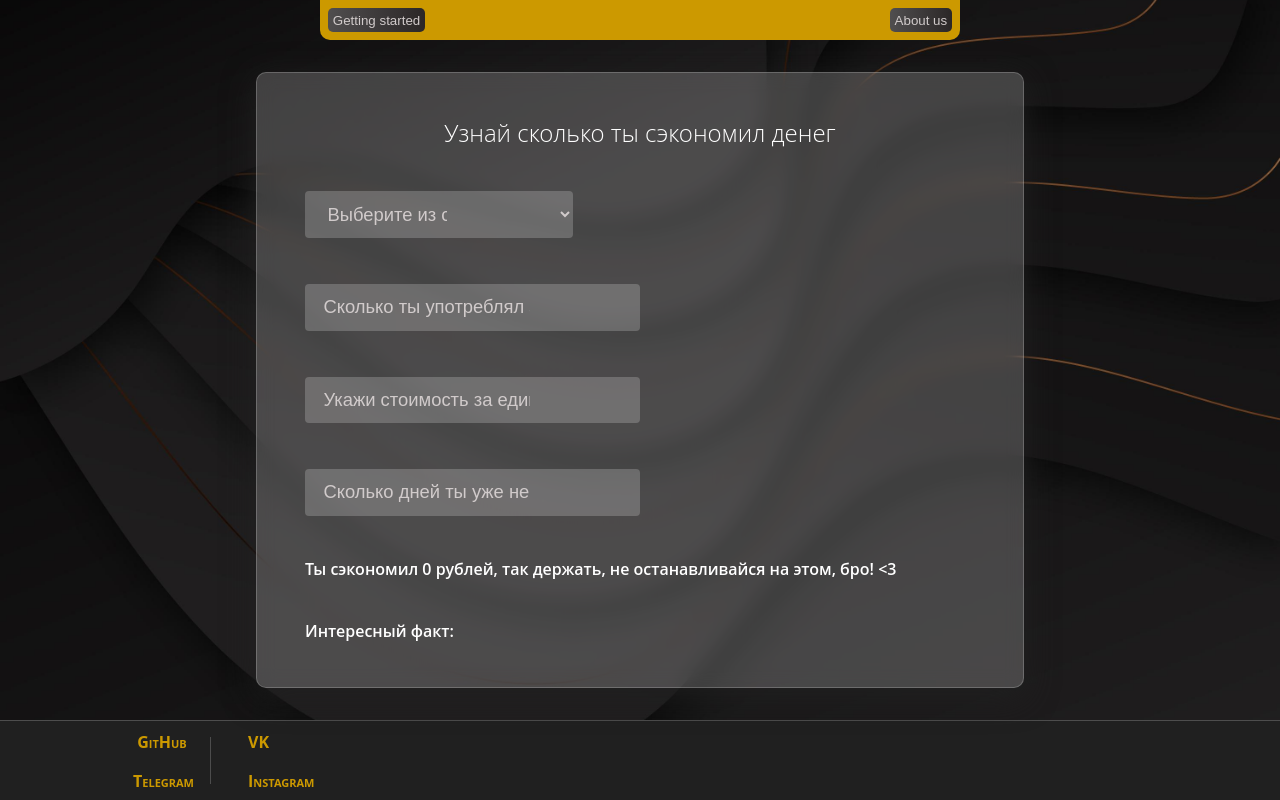
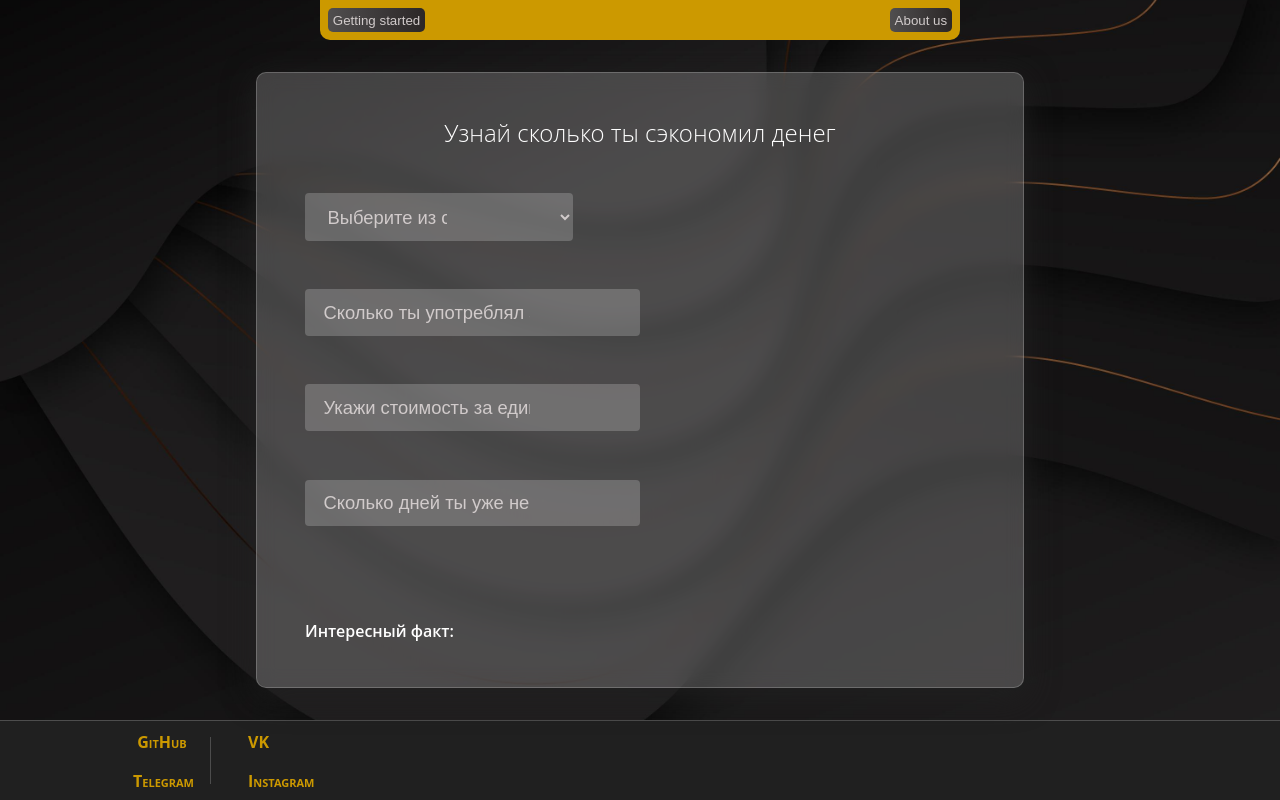
Before and after one commit to cmanez/how-long-dont-smoke, a Vue app: page / in a window 1280 px wide. Built offline with nearby package versions, Linux system fonts and the light colour scheme; some icons are missing.

Commit message:
add MyHome store

```diff
--- a/src/components/UI/MyInput.vue
+++ b/src/components/UI/MyInput.vue
@@ -1,19 +1,21 @@
 <template>
-    <input :value="modelValue" @input="$emit('update:modelValue', $event.target.value)">
+    <input  :value="modelValue" @input="$emit('update:modelValue', $event.target.value)">
 </template>
 
-<script setup>
-  const props = defineProps({
-        modelValue: {
-            type: String,
-        }
-    })
-</script>
 <script>
 export default {
     name: 'MyInput'
 }
 </script>
+
+<script setup>
+  const props = defineProps({
+        modelValue: {
+            type: [String]
+        }
+    })
+</script>
+
 
 <style lang="scss" scoped>
  input{
--- /dev/null
+++ b/src/components/store/home_store.js
@@ -0,0 +1,30 @@
+import { defineStore } from 'pinia'
+import { computed, ref } from 'vue'
+export const homeStore = defineStore('home', ()=>{
+    const usageValue = ref()
+    const costValue = ref()
+    const daysValue = ref()
+    const badData = ref('Неверно введены данные')
+
+
+
+
+    const endCost = computed(() => {
+        return isIntegerUsage.value ? costCalc : badData  // вывод результата
+     })
+
+    const costCalc = computed(() => {
+       return (`Ты сэкономил ${usageValue.value * costValue.value * daysValue.value} рублей! Не употребляя Так держать бро!`) // тут считаем если все норм
+    })
+
+    const isIntegerUsage = computed(() => {
+        return (/^[+-]?\d+(\.\d+)?$/.test(usageValue.value) && /^[+-]?\d+(\.\d+)?$/.test(costValue.value) && /^[+-]?\d+(\.\d+)?$/.test(daysValue.value)) // проверка строки на возможность быть числом
+      })
+
+    return{
+        usageValue,
+        costValue,
+        daysValue,
+        endCost,
+    }
+})
--- a/src/components/store/select_store.js
+++ b/src/components/store/select_store.js
@@ -1,12 +1,12 @@
-
+import { ref } from 'vue'
 import { defineStore } from 'pinia'
 
 export const selectStore = defineStore('select', () => {
-    const drugsArray = [{name: 'ciggarets'}, {name: 'cocaine'}]
-
+    const drugsArray = [{name: 'Сигареты'}, {name: 'Марихуанна'}]
+    const modelValue = ref('')
 
     return {
         drugsArray,
-
+        modelValue
     }
 })
--- a/src/components/views/MyHome.vue
+++ b/src/components/views/MyHome.vue
@@ -1,21 +1,26 @@
 <template>
        <div class="dontsmoke">
-              <h2 class="dontsmoke_header">Узнай сколько ты сэкономил денег</h2>
+              <h2 class="dontsmoke_header" @click="console.log(isNaN(homeState.usageValue))">Узнай сколько ты сэкономил денег</h2>
               <MySelect name="drugs" :options="selectState.drugsArray"></MySelect>
-              <MyInput  class="hi" placeholder="Сколько ты употреблял за день (пачек/грамм)?"></MyInput>
-              <MyInput class="hi" placeholder="Укажи стоимость за единцу продукта (пачки/грамма)"></MyInput>
-              <MyInput class="hi" placeholder="Сколько дней ты уже не употребляшь?"></MyInput>
-              <div class="dontsmoke_final-value">{{ WellDone }} </div>
-              <div class="dontsmoke_fact"> Интересный факт:  </div>
+              <MyInput v-model="homeState.usageValue" placeholder="Сколько ты употреблял за день (пачек/грамм)?"></MyInput>
+              <MyInput v-model="homeState.costValue" placeholder="Укажи стоимость за единцу продукта (пачки/грамма) в рублях"></MyInput>
+              <MyInput v-model="homeState.daysValue" placeholder="Сколько дней ты уже не употребляшь?"></MyInput>
+
+              <div v-if="homeState.usageValue && homeState.costValue && homeState.daysValue"> {{ homeState.endCost.value }} </div>
+              <div class="dontsmoke_final-value" > </div>
+              <div class="dontsmoke_fact"> Интересный факт: </div>
        </div>
 </template>
 
 <script setup>
 import { selectStore } from '@/components/store/select_store.js'
+import { homeStore } from '@/components/store/home_store.js'
 import MyInput from '../UI/MyInput.vue';
+
 const selectState = selectStore()
-const counter = 0;
-const WellDone = `Ты сэкономил  ${ counter } рублей, так держать, не останавливайся на этом, бро! <3`;
+const homeState = homeStore()
+
+
 </script>
 
 <style lang="scss" scoped>
@@ -36,7 +41,5 @@ const WellDone = `Ты сэкономил  ${ counter } рублей, так д
               text-align: center;
               font-weight: 300;
        }
-
-
 }
 </style>
```
